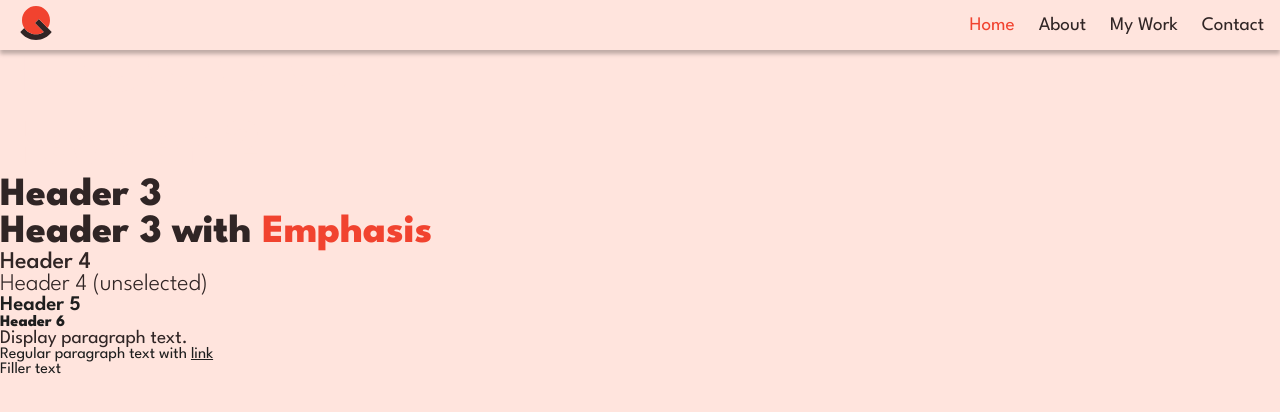
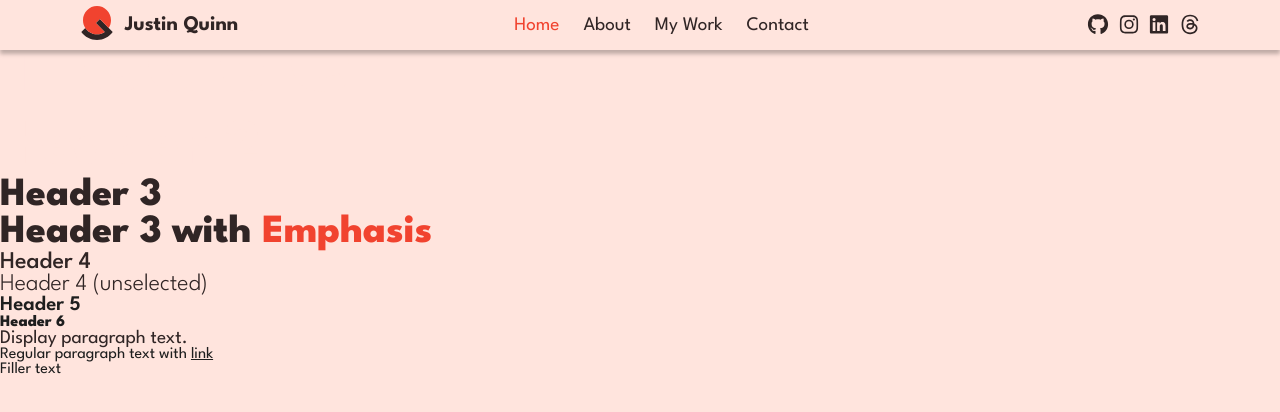
Before and after one commit to justinquinnb/Portfolio, a Next.js app: page / in a window 1280 px wide. Shown: the top 412 px of the page. Built offline with nearby package versions, Linux system fonts and the light colour scheme.

Commit message:
Add non-mobile breakpoints for navbar
-Expand navbar to support screen sizes beyond XS
-Add and implement max-interactive and max-reading width vars for accessibility

```diff
--- a/src/components/frame-elements/nav/bar/Navbar.tsx
+++ b/src/components/frame-elements/nav/bar/Navbar.tsx
@@ -30,22 +30,27 @@ export default function Navbar({ className}: { className?: string }) {
 
   return (
       <nav className={`${styles.navbar} ${isAtTop ? styles.scrolledToTop : ""} ${className}`}>
+        <div className={styles.centerIsland}>
           <div className={styles.wordmark}>
             <Link href={"/"}>
-            <Image src={"/branding/jq-icon-light.svg"} alt={"Justin Quinn logo"} width={40} height={40} />
+              <Image src={"/branding/jq-icon-light.svg"} alt={"Justin Quinn logo"} width={40}
+                     height={40}/>
             </Link>
             <Link className={styles.word} href={"/"}>Justin Quinn</Link>
           </div>
           <ul className={styles.navigation}>
             {topLevelElements.map((topLevelElement) => {
               if (!("subpages" in topLevelElement)) {
-              return (<li key={topLevelElement.name}><NavbarItem className={styles.childlessPage} page={topLevelElement}></NavbarItem></li>)
+                return (<li key={topLevelElement.name}><NavbarItem className={styles.childlessPage}
+                                                                   page={topLevelElement}></NavbarItem>
+                </li>)
               } else {
-              return (<li key={topLevelElement.name}><NavbarGroup pageGroup={topLevelElement}></NavbarGroup></li>)
+                return (<li key={topLevelElement.name}><NavbarGroup
+                    pageGroup={topLevelElement}></NavbarGroup></li>)
               }
             })}
           </ul>
-        <Socials className={styles.socials}/>
+          <Socials className={styles.socials}/></div>
       </nav>
   );
 }
--- a/src/components/frame-elements/nav/bar/navbar.module.css
+++ b/src/components/frame-elements/nav/bar/navbar.module.css
@@ -1,6 +1,6 @@
 .navbar {
     display: flex;
-    justify-content: space-between;
+    justify-content: center;
     align-items: center;
     height: fit-content;
     padding: 0.2rem 1rem;
@@ -24,6 +24,14 @@
             opacity: 0;
         }
     }
+}
+
+.navbar .centerIsland {
+    display: flex;
+    justify-content: space-between;
+    align-items: center;
+    height: fit-content;
+    width: 100%;
 }
 
 .wordmark {
@@ -121,3 +129,36 @@
     display: none;
     transition: opacity 0.2s;
 }
+
+@media (min-width: 576px) {
+    .navbar {
+        padding: 0.2rem 6%;
+    }
+
+    .wordmark {
+        .word {
+            padding-left: 0.5rem;
+            display: inline;
+            text-decoration: none;
+
+            color: var(--large-text-color);
+            font-weight: 700;
+            font-size: 1.3rem;
+            white-space: nowrap;
+        }
+    }
+}
+
+@media (min-width: 768px) {
+    .navbar .centerIsland {
+        max-width: var(--max-interactive-width);
+    }
+
+    .socials {
+        display: flex;
+        justify-content: end;
+        gap: 0.3rem;
+        color: var(--large-text-color);
+        font-size: 1.3rem;
+    }
+}
```
Lines whose indentation alone changed are shown as unchanged.
